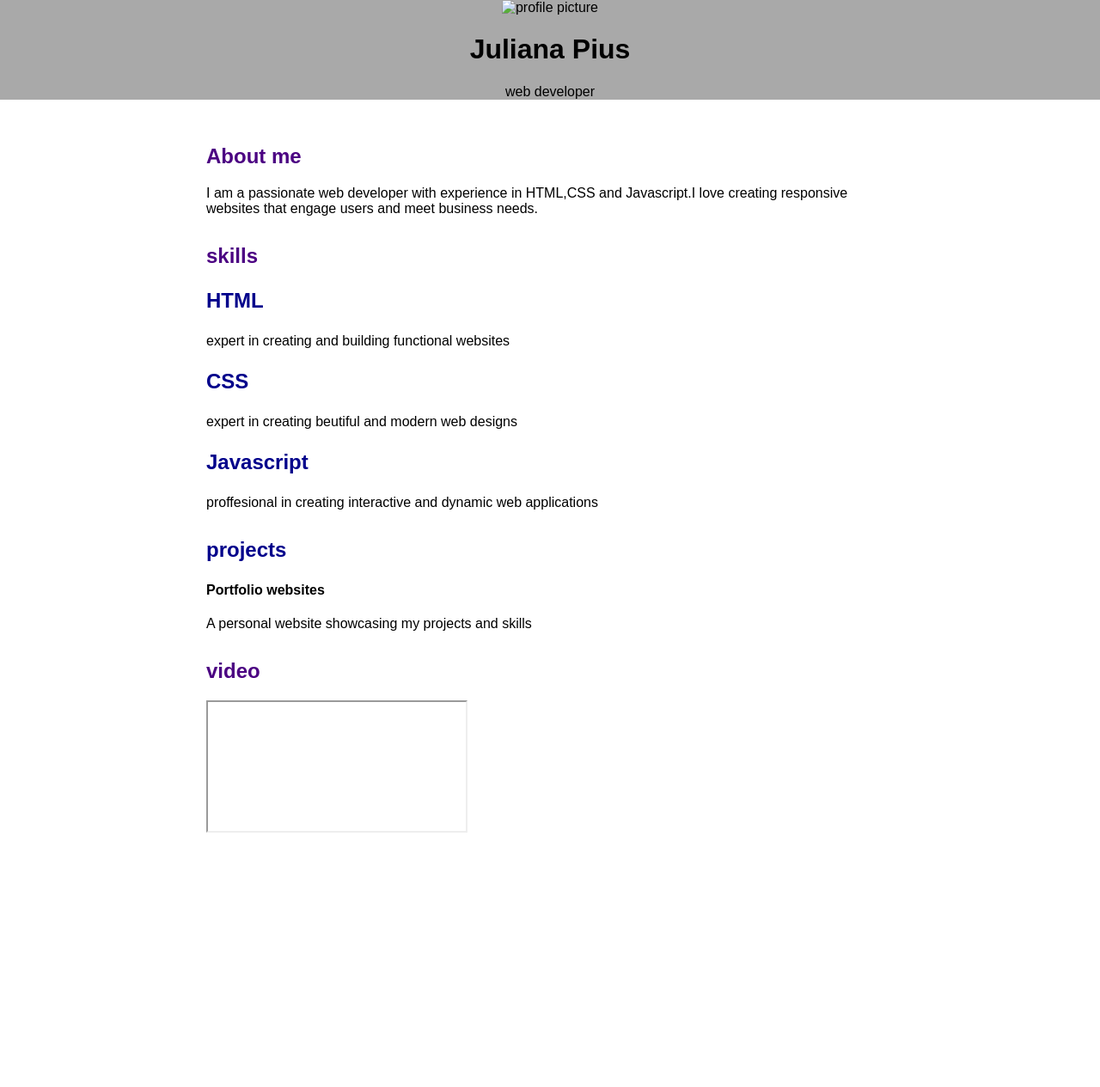
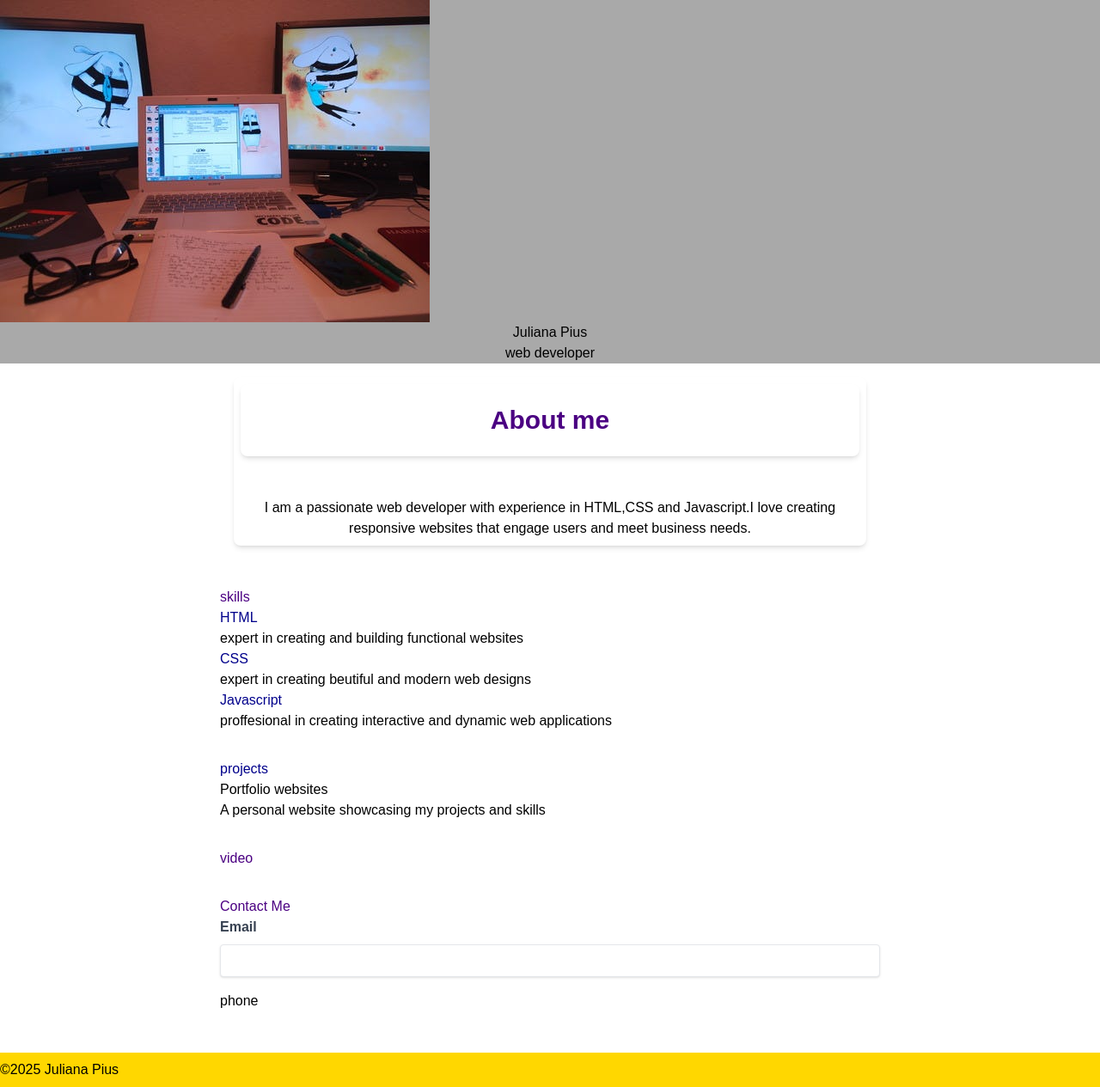
Before and after one commit to juli951/portfolio, a plain HTML site: page index.html in a window 1280 px wide. Shown: the whole page at 86% size. Before the commit the page ends 1021 px from the top, so only its background shows below. Drawn offline with nearby package versions, Linux system fonts and the light colour scheme.

Commit message:
Add files via upload

```diff
--- a/index.html
+++ b/index.html
@@ -5,20 +5,25 @@
         <meta name="viewpoint"content="width=device-width,intial-scale=1.0">
         <title>my portfolio</title>
         <link rel="stylesheet"href="styles.css">
+        <script src="https://cdn.tailwindcss.com"></script>
+
     </head>
     <body>
         <header>
             <div class="profile">
-                <img src="profile-pic.jpg" alt="profile picture">
+                <img src="profile.jpg" alt="profile picture">
         <h1>Juliana Pius</h1>
         <P>web developer</P>
         </div>
         </header>
         <main>
-            <section class="bio">
-                <h2>About me</h2>
+            <div class="container mx-auto px-4">
+            <section id="about"class="text-1xl  text-center mb-12 bg-white p-2 rounded-lg shadow-md"  >
+                <h2 class="text-3xl font-bold text-center mb-12 bg-white p-6 rounded-lg shadow-md">About me</h2>
                 <p>I am a passionate web developer with experience in HTML,CSS and Javascript.I love creating responsive websites that engage users and meet business needs.</p>
                 </section>
+            </div>
+
                 <section class="skills">
                     <h2>skills</h2>
                     <div class="skills">
@@ -43,13 +48,16 @@
                     </section>
                     <section id="video">
                         <h2>video</h2>
-                        <iframe width=""
                     </section>
-                    <section class="Contact">
+                    <section id="Contact">
+                        <div>
                         <h2>Contact Me</h2>
-                        <p>Email</p>
-                        <Br>
+                        <div class="mb-4">
+                        <label for="email" class="block text-gray-700 font-bold mb-2">Email</label>
+                        <input type="email" id="email" class="shadow appearance-none border rounded w-full py-2 px-3 text-gray-700 leading-tight focus:outline-none focus:shadow-md">
+                    </div>
                         <p>phone</p>
+                        </div>
                     </section>
         </main>
         <footer>
```
